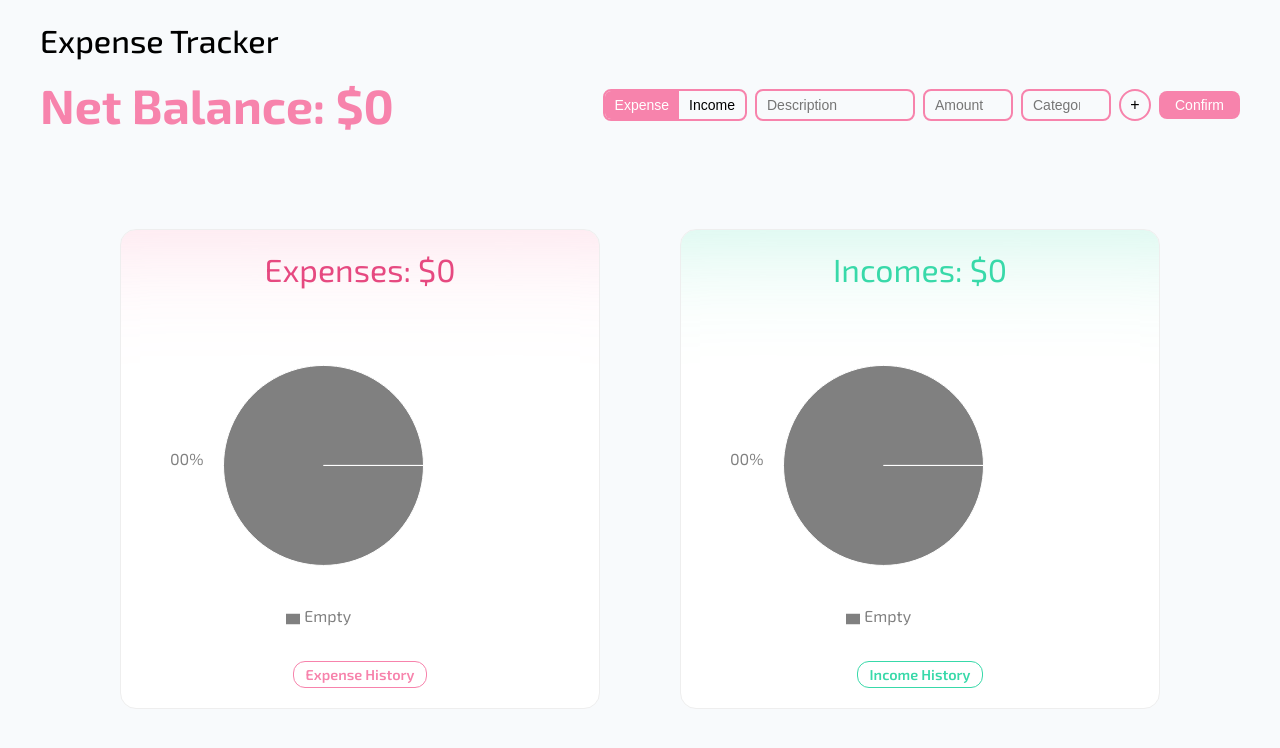
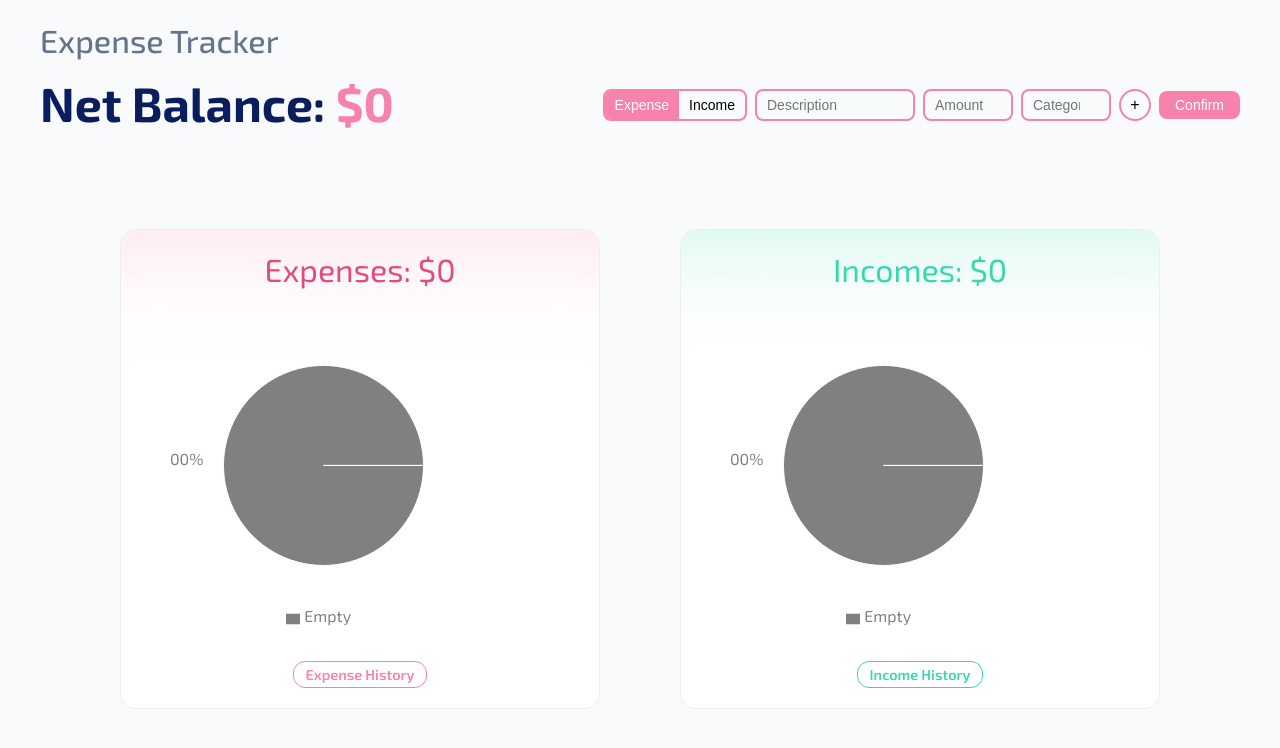
Before and after one commit to IbrahimOsm91/Expense-Tracker, a React (Vite) app in the folder frontend/: page / in a window 1280 px wide. Shown: the top 748 px of the page. Built offline with nearby package versions, Linux system fonts and the light colour scheme.

Commit message:
style: change h1 and h2 color on home page

```diff
--- a/frontend/src/App.css
+++ b/frontend/src/App.css
@@ -22,7 +22,7 @@ body {
 
 /* ---- H1 ---- */
 h1 {
-  color: #000;
+  color: #64748D;
   border-radius: 16px;
   text-align: flex-start;
   font-size: 2rem;
@@ -30,20 +30,12 @@ h1 {
 }
 
 /* ---- Net Balance ---- */
-h1+h2 {
+.top-row h2 {
   text-align: center;
-  color: #38d9a9;
+  color: #0b1d5d;
   margin-bottom: 4px;
 }
 
-h1+h2+span {
-  display: block;
-  text-align: center;
-  color: #38d9a9;
-  font-size: 1.5rem;
-  font-weight: bold;
-  margin-bottom: 24px;
-}
 
 
 h2 {
--- a/frontend/src/components/PieChartComponent/PieChartComponent.jsx
+++ b/frontend/src/components/PieChartComponent/PieChartComponent.jsx
@@ -1,11 +1,11 @@
 import { PieChart, Pie, Cell, Tooltip, Legend, ResponsiveContainer } from 'recharts'
-import { useEffect, useState } from 'react'
+import { useEffect, useState, memo } from 'react'
 import './PieChartComponent.css'
 import { Link } from 'react-router-dom'
 
 const COLORS = ['#6C5CE7', '#00B894', '#FD79A8', '#636E72', '#0984E3', '#FDCB6E', '#E17055', '#00CEC9']
 
-export function PieChartComponent({
+export const PieChartComponent = memo(function PieChartComponent({
   total, categories, items, type, title
 }) {
   const [pieData, setPieData] = useState([])
@@ -98,4 +98,4 @@ export function PieChartComponent({
       </div>
     </div >
   )
-}
+})
--- a/frontend/src/components/Transaction/TransactionContainer.jsx
+++ b/frontend/src/components/Transaction/TransactionContainer.jsx
@@ -30,7 +30,7 @@ export function TransactionContainer({
 
   function pageIndicatorPlus1() {
     const lastPage = Math.ceil(filteredItems.length / 10)
-    setPageIndicator(prev => Math.min(lastPage, prev + 1))
+    setPageIndicator(prev => Math.min((lastPage || 1) , prev + 1))
   }
 
   function pageIndicatorMinus1() {
--- a/frontend/src/pages/HomePage.jsx
+++ b/frontend/src/pages/HomePage.jsx
@@ -23,8 +23,9 @@ export function HomePage({
       <h1>Expense Tracker</h1>
 
       <div className='top-row'>
-        <h2 style={{ color: netBalance > 0 ? '#38d9a9' : '#f783ac' }}
-        >Net Balance: ${netBalance}</h2>
+        <h2>
+          Net Balance: <span style={{ color: netBalance > 0 ? '#38d9a9' : '#f783ac' }}>${netBalance}</span>
+        </h2>
 
         <QuickAdd
           quickAddType={quickAddType}
```
